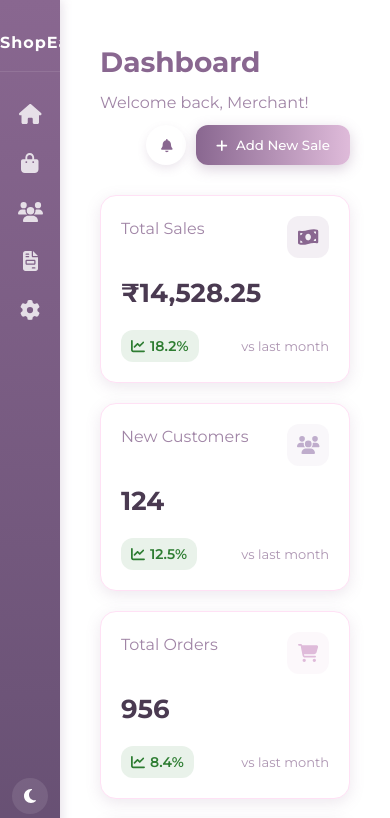
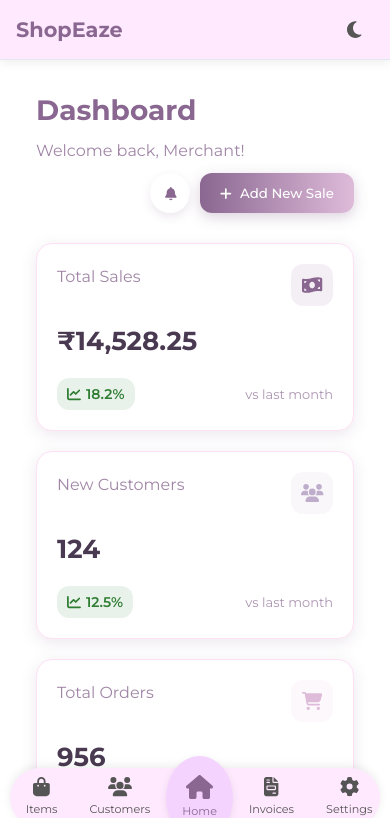
Before and after one commit to rishikeshsamant/Shopeaze, a React (Vite) app in the folder client/: page / in a window 390 px wide. Shown: the top 818 px of the page. Built offline with nearby package versions, Linux system fonts and the light colour scheme; a web font is replaced by a local one.

Commit message:
Navigation Added Mobile/PC

```diff
--- a/client/src/App.css
+++ b/client/src/App.css
@@ -1,41 +1,55 @@
 @import url('https://fonts.googleapis.com/css2?family=Jura:wght@300..700&family=Montserrat:ital,wght@0,100..900;1,100..900&family=Playwrite+HR+Lijeva:wght@100..400&family=Poppins:ital,wght@0,100;0,200;0,300;0,400;0,500;0,600;0,700;0,800;0,900;1,100;1,200;1,300;1,400;1,500;1,600;1,700;1,800;1,900&display=swap');
 
 * {
-    font-family: 'Montserrat', sans-serif;
-    transition: background-color 0.3s, color 0.3s, border-color 0.3s, box-shadow 0.3s;
+  font-family: 'Montserrat', sans-serif;
+  transition: background-color 0.3s, color 0.3s, border-color 0.3s, box-shadow 0.3s;
 }
 
 :root {
+  /* Base theme variables */
   --primary-color: #896790;
-  --primary-hover: #7a5981;
   --secondary-color: #bfadcc;
-  --accent-color: #f2bae4;
   --light-accent: #ffe1f5;
   --tertiary-color: #dfbbda;
-  --bg-light: #ffffff;
-  --bg-dark: #1a1520;
-  --text-light: #4a3a51;
-  --text-dark: #ffe1f5;
-  --border-light: #dfbbda;
-  --border-dark: #896790;
-  --shadow-color-light: rgba(137, 103, 144, 0.2);
-  --shadow-color-dark: rgba(0, 0, 0, 0.3);
-  --card-bg-light: #ffffff;
-  --card-bg-dark: #231b29;
-  --sidebar-light: linear-gradient(180deg, var(--primary-color), #675073);
-  --sidebar-dark: linear-gradient(180deg, #231b29, #1a1520);
+  --accent-color: #f2bae4;
+  --sidebar-width: 240px;
+  --mobile-header-height: 60px;
+  --mobile-nav-height: 60px;
+
+  /* Light theme variables */
+  --light-bg: #f8f9fa;
+  --light-text: #333;
+  --light-border: #e2e8f0;
+  --light-sidebar: #ffe9fe;
+  --light-sidebar-active: var(--primary-color);
+  --light-sidebar-text: #555;
+  --light-sidebar-active-text: #fff;
+  --light-card-bg: #ffffff;
+  --light-shadow: rgba(0, 0, 0, 0.08);
+
+  /* Dark theme variables */
+  --dark-bg: #1a1520;
+  --dark-text: #e3e3e3;
+  --dark-border: #36393f;
+  --dark-sidebar:  #342b3c;
+  --dark-sidebar-active: var(--primary-color);
+  --dark-sidebar-text: #b9bbbe;
+  --dark-sidebar-active-text: #fff;
+  --dark-card-bg: #2a2e33;
+  --dark-shadow: rgba(0, 0, 0, 0.3);
 }
 
 body {
   margin: 0;
   padding: 0;
-  background-color: var(--bg-light);
-  color: var(--text-light);
+  background-color: var(--bg-color);
+  color: var(--text-color);
+  transition: background-color 0.3s, color 0.3s;
 }
 
 body.dark-theme {
-  background-color: var(--bg-dark);
-  color: var(--text-dark);
+  background-color: var(--bg-color);
+  color: var(--text-color);
 }
 
 .app-container {
@@ -43,148 +57,288 @@ body.dark-theme {
   min-height: 100vh;
 }
 
-/* Light theme styles */
+/* Theme specific styles */
 .light-theme {
-  --current-bg: var(--bg-light);
-  --current-text: var(--text-light);
-  --current-border: var(--border-light);
-  --current-card-bg: var(--card-bg-light);
-  --current-shadow: var(--shadow-color-light);
-  --current-sidebar: var(--sidebar-light);
+  --bg-color: var(--light-bg);
+  --text-color: var(--light-text);
+  --border-color: var(--light-border);
+  --sidebar-bg: var(--light-sidebar);
+  --sidebar-active: var(--light-sidebar-active);
+  --sidebar-text: var(--light-sidebar-text);
+  --sidebar-active-text: var(--light-sidebar-active-text);
+  --card-bg: var(--light-card-bg);
+  --shadow: var(--light-shadow);
 }
 
-/* Dark theme styles */
 .dark-theme {
-  --current-bg: var(--bg-dark);
-  --current-text: var(--text-dark);
-  --current-border: var(--border-dark);
-  --current-card-bg: var(--card-bg-dark);
-  --current-shadow: var(--shadow-color-dark);
-  --current-sidebar: var(--sidebar-dark);
+  --bg-color: var(--dark-bg);
+  --text-color: var(--dark-text);
+  --border-color: var(--dark-border);
+  --sidebar-bg: var(--dark-sidebar);
+  --sidebar-active: var(--dark-sidebar-active);
+  --sidebar-text: var(--dark-sidebar-text);
+  --sidebar-active-text: var(--dark-sidebar-active-text);
+  --card-bg: var(--dark-card-bg);
+  --shadow: var(--dark-shadow);
 }
 
+/* App container */
+.app-container {
+  display: flex;
+  min-height: 100vh;
+  position: relative;
+}
+
+/* Desktop visibility utility class */
+.desktop-only {
+  display: flex;
+}
+
+/* Mobile Header */
+.mobile-header {
+  display: none;
+  position: fixed;
+  top: 0;
+  left: 0;
+  width: 100%;
+  height: var(--mobile-header-height);
+  background-color: var(--sidebar-bg);
+  border-bottom: 1px solid var(--border-color);
+  z-index: 999;
+  padding: 0 1rem;
+  box-shadow: 0 2px 10px var(--shadow);
+  align-items: center;
+  justify-content: space-between;
+}
+
+.mobile-logo {
+  font-size: 1.3rem;
+  font-weight: 700;
+  color: var(--primary-color);
+}
+
+/* Sidebar / Navigation */
 .side-navigation {
-  width: 240px;
-  background: var(--current-sidebar);
-  color: white;
-  padding: 20px 0;
-  box-shadow: 2px 0 10px var(--current-shadow);
+  width: var(--sidebar-width);
+  height: 100vh;
+  position: fixed;
+  background-color: var(--sidebar-bg);
+  border-right: 1px solid var(--border-color);
+  padding: 1.5rem 1rem;
   display: flex;
   flex-direction: column;
-  position: fixed;
-  height: 100vh;
-  overflow-y: auto;
+  transition: all 0.3s ease;
+  box-shadow: 2px 0 8px var(--shadow);
   z-index: 10;
 }
 
 .logo {
-  font-size: 24px;
+  font-size: 1.5rem;
   font-weight: 700;
-  color: white;
+  margin-bottom: 2rem;
   text-align: center;
-  padding: 20px 0;
-  margin-bottom: 30px;
-  letter-spacing: 1px;
-  border-bottom: 1px solid rgba(255, 255, 255, 0.1);
+  color: var(--primary-color);
 }
 
 .nav-links {
   display: flex;
   flex-direction: column;
-  gap: 5px;
-  padding: 0 15px;
-  flex: 1;
+  flex-grow: 1;
 }
 
 .nav-link {
   display: flex;
   align-items: center;
-  padding: 12px 15px;
-  color: rgba(255, 255, 255, 0.8);
+  padding: 0.8rem 1rem;
+  margin-bottom: 0.5rem;
+  border-radius: 0.5rem;
   text-decoration: none;
-  border-radius: 8px;
-  transition: all 0.3s;
-  font-weight: 500;
+  color: var(--sidebar-text);
+  transition: all 0.2s ease;
 }
 
 .nav-link:hover {
-  background-color: rgba(255, 255, 255, 0.1);
-  color: white;
-  transform: translateX(5px);
+  background-color: rgba(137, 103, 144, 0.1);
+}
+
+.nav-link.active {
+  background-color: var(--sidebar-active);
+  color: var(--sidebar-active-text);
 }
 
 .nav-link svg {
-  margin-right: 12px;
-  font-size: 18px;
+  margin-right: 0.8rem;
+  font-size: 1.2rem;
 }
 
-.main-content {
-  flex: 1;
-  margin-left: 240px;
-  padding: 20px;
-  transition: margin 0.3s;
-  background-color: var(--current-bg);
-  color: var(--current-text);
-  min-height: 100vh;
-}
-
-/* Theme toggle button */
 .theme-toggle {
-  background: rgba(255, 255, 255, 0.1);
+  background: none;
   border: none;
-  color: white;
-  padding: 12px;
-  border-radius: 50%;
-  width: 44px;
-  height: 44px;
+  color: var(--sidebar-text);
+  font-size: 1.2rem;
+  cursor: pointer;
+  padding: 0.8rem;
+  margin-top: auto;
   display: flex;
   align-items: center;
   justify-content: center;
-  cursor: pointer;
-  margin: 20px auto;
-  transition: all 0.3s;
-  font-size: 18px;
+  border-radius: 50%;
+  align-self: center;
+  transition: all 0.2s ease;
 }
 
 .theme-toggle:hover {
-  background: rgba(255, 255, 255, 0.2);
-  transform: rotate(30deg);
+  background-color: rgba(137, 103, 144, 0.1);
+}
+
+.mobile-theme-toggle {
+  background: none;
+  border: none;
+  color: var(--sidebar-text);
+  font-size: 1.2rem;
+  cursor: pointer;
+  width: 40px;
+  height: 40px;
+  display: flex;
+  align-items: center;
+  justify-content: center;
+  border-radius: 50%;
+  transition: all 0.2s ease;
+}
+
+.mobile-theme-toggle:hover {
+  background-color: rgba(137, 103, 144, 0.1);
+}
+
+/* Main content */
+.main-content {
+  margin-left: var(--sidebar-width);
+  padding: 2rem;
+  width: calc(100% - var(--sidebar-width));
+  min-height: 100vh;
+  transition: all 0.3s ease;
+}
+
+/* Mobile Bottom Navigation */
+.mobile-navigation {
+  display: none; /* Hide by default on desktop */
+  justify-content: center;
+  position: fixed;
+  bottom: 0;
+  left: 0;
+  width: 100%;
+  z-index: 100;
+  padding-bottom: 1rem;
+}
+
+.mobile-nav {
+  width: 95vw;
+  display: flex;
+  justify-content: space-around;
+  align-items: center;
+  background-color: var(--sidebar-bg);
+  border-radius: 50px;
+  height: var(--mobile-nav-height);
+  box-shadow: 0 -2px 10px var(--shadow);
+}
+
+.mobile-nav-link {
+  display: flex;
+  flex-direction: column;
+  align-items: center;
+  justify-content: center;
+  padding: 8px 16px;
+  color: var(--sidebar-text);
+  text-decoration: none;
+  transition: all 0.2s ease;
+  flex: 1;
+  text-align: center;
+}
+
+.mobile-nav-link span {
+  font-size: 0.7rem;
+  margin-top: 4px;
+}
+
+.mobile-nav-link svg {
+  font-size: 1.2rem;
+}
+
+.mobile-nav-link.active {
+  color: var(--primary-color);
+}
+
+.mobile-nav .Home {
+  height: 10vh;
+  background-color: #f4d4ff;
+  border-radius: 50%;
+  display: flex;
+  flex-direction: column;
+  justify-content: center;
+  align-items: center;
+  box-shadow: 0 2px 8px var(--shadow);
+}
+
+.mobile-nav .Home svg {
+  font-size: 1.5rem;
+  color: var(--primary-color);
+}
+
+/* Media queries for responsive design */
+@media (max-width: 992px) {
+  :root {
+    --sidebar-width: 200px;
+  }
+
+  .main-content {
+    padding: 1.5rem;
+  }
 }
 
 @media (max-width: 768px) {
-  .side-navigation {
-    width: 60px;
-    padding: 15px 0;
+  :root {
+    --sidebar-width: 0;
+    --mobile-nav-height: 60px;
+    --mobile-padding-bottom: 80px; /* Extra padding to account for nav */
   }
 
-  .logo {
-    font-size: 16px;
-    padding: 15px 0;
-    margin-bottom: 20px;
-  }
-
-  .nav-link span {
+  .desktop-only {
     display: none;
   }
 
-  .nav-link {
-    justify-content: center;
-    padding: 12px;
-  }
-
-  .nav-link svg {
-    margin-right: 0;
-    font-size: 20px;
+  .mobile-header {
+    display: flex;
   }
 
   .main-content {
-    margin-left: 60px;
+    margin-left: 0;
+    width: 100%;
+    padding: 1rem;
+    padding-top: calc(var(--mobile-header-height) + 0.5rem);
+    padding-bottom: var(--mobile-padding-bottom);
+    min-height: 100vh;
   }
 
-  .theme-toggle {
-    width: 36px;
-    height: 36px;
-    font-size: 16px;
-    margin: 15px auto;
+  .mobile-navigation {
+    display: flex; /* Only show on mobile */
   }
 }
+
+/* Animation for page transitions */
+.fade-enter {
+  opacity: 0;
+}
+
+.fade-enter-active {
+  opacity: 1;
+  transition: opacity 300ms;
+}
+
+.fade-exit {
+  opacity: 1;
+}
+
+.fade-exit-active {
+  opacity: 0;
+  transition: opacity 300ms;
+}
--- a/client/src/App.jsx
+++ b/client/src/App.jsx
@@ -1,5 +1,5 @@
 import './App.css'
-import { BrowserRouter as Router, Routes, Route, Link } from 'react-router-dom';
+import { BrowserRouter as Router, Routes, Route, Link, useLocation } from 'react-router-dom';
 import { FontAwesomeIcon } from '@fortawesome/react-fontawesome';
 import {
   faHome,
@@ -10,6 +10,7 @@ import {
   faSun,
   faMoon
 } from '@fortawesome/free-solid-svg-icons';
+import { useState, useEffect } from 'react';
 import Customer from './pages/Customer'
 import Home from './pages/Home';
 import Invoice from './pages/Invoice';
@@ -17,36 +18,55 @@ import Items from './pages/Items';
 import Setting from './pages/Setting';
 import { ThemeProvider, useTheme } from './contexts/ThemeContext';
 
+// Navigation links data
+const navLinks = [
+  { path: '/', name: 'Home', icon: faHome },
+  { path: '/items', name: 'Items', icon: faShoppingBag },
+  { path: '/customers', name: 'Customers', icon: faUsers },
+  { path: '/invoices', name: 'Invoices', icon: faFileInvoice },
+  { path: '/settings', name: 'Settings', icon: faCog }
+];
+
+const navLinksMobile = [
+  { path: '/items', name: 'Items', icon: faShoppingBag },
+  { path: '/customers', name: 'Customers', icon: faUsers },
+  { path: '/', name: 'Home', icon: faHome },
+  { path: '/invoices', name: 'Invoices', icon: faFileInvoice },
+  { path: '/settings', name: 'Settings', icon: faCog }
+];
+
 // Main App content with theme toggle
 function AppContent() {
   const { theme, toggleTheme } = useTheme();
+  const location = useLocation();
+  const [isMobile, setIsMobile] = useState(window.innerWidth <= 768);
+
+  // Track window resize for responsive layout
+  useEffect(() => {
+    const handleResize = () => {
+      setIsMobile(window.innerWidth <= 768);
+    };
+
+    window.addEventListener('resize', handleResize);
+    return () => window.removeEventListener('resize', handleResize);
+  }, []);
 
   return (
-    <Router>
     <div className={`app-container ${theme}-theme`}>
-        <nav className="side-navigation">
+      {/* Side Navigation for desktop */}
+      <nav className="side-navigation desktop-only">
         <div className="logo">ShopEaze</div>
         <div className="nav-links">
-            <Link to="/" className="nav-link">
-              <FontAwesomeIcon icon={faHome} />
-              <span>Home</span>
+          {navLinks.map(link => (
+            <Link
+              key={link.path}
+              to={link.path}
+              className={`nav-link ${location.pathname === link.path ? 'active' : ''}`}
+            >
+              <FontAwesomeIcon icon={link.icon} />
+              <span>{link.name}</span>
             </Link>
-            <Link to="/items" className="nav-link">
-              <FontAwesomeIcon icon={faShoppingBag} />
-              <span>Items</span>
-            </Link>
-            <Link to="/customers" className="nav-link">
-              <FontAwesomeIcon icon={faUsers} />
-              <span>Customers</span>
-            </Link>
-            <Link to="/invoices" className="nav-link">
-              <FontAwesomeIcon icon={faFileInvoice} />
-              <span>Invoices</span>
-            </Link>
-            <Link to="/settings" className="nav-link">
-              <FontAwesomeIcon icon={faCog} />
-              <span>Settings</span>
-            </Link>
+          ))}
         </div>
 
         <button className="theme-toggle" onClick={toggleTheme} title={`Switch to ${theme === 'light' ? 'dark' : 'light'} mode`}>
@@ -54,6 +74,17 @@ function AppContent() {
         </button>
       </nav>
 
+      {/* Mobile Header - Only shown when isMobile is true */}
+      {isMobile && (
+        <header className="mobile-header">
+          <div className="mobile-logo">ShopEaze</div>
+          <button className="mobile-theme-toggle" onClick={toggleTheme} title={`Switch to ${theme === 'light' ? 'dark' : 'light'} mode`}>
+            <FontAwesomeIcon icon={theme === 'light' ? faMoon : faSun} />
+          </button>
+        </header>
+      )}
+
+      {/* Main Content */}
       <main className="main-content">
         <Routes>
           <Route path="/" element={<Home />} />
@@ -63,16 +94,35 @@ function AppContent() {
           <Route path="/settings" element={<Setting />} />
         </Routes>
       </main>
+
+      {/* Mobile Bottom Navigation - Only shown when isMobile is true */}
+      {isMobile && (
+        <nav className="mobile-navigation">
+          <div className="mobile-nav">
+            {navLinksMobile.map(link => (
+              <Link
+                key={link.path}
+                to={link.path}
+                className={`mobile-nav-link ${link.name} ${location.pathname === link.path ? 'active' : ''}`}
+              >
+                <FontAwesomeIcon icon={link.icon}/>
+                <span>{link.name}</span>
+              </Link>
+            ))}
           </div>
-    </Router>
+        </nav>
+      )}
+    </div>
   );
 }
 
-// Wrap with ThemeProvider
+// Wrap with ThemeProvider and Router
 function App() {
   return (
     <ThemeProvider>
+      <Router>
         <AppContent />
+      </Router>
     </ThemeProvider>
   );
 }
```
Lines whose indentation alone changed are shown as unchanged.
